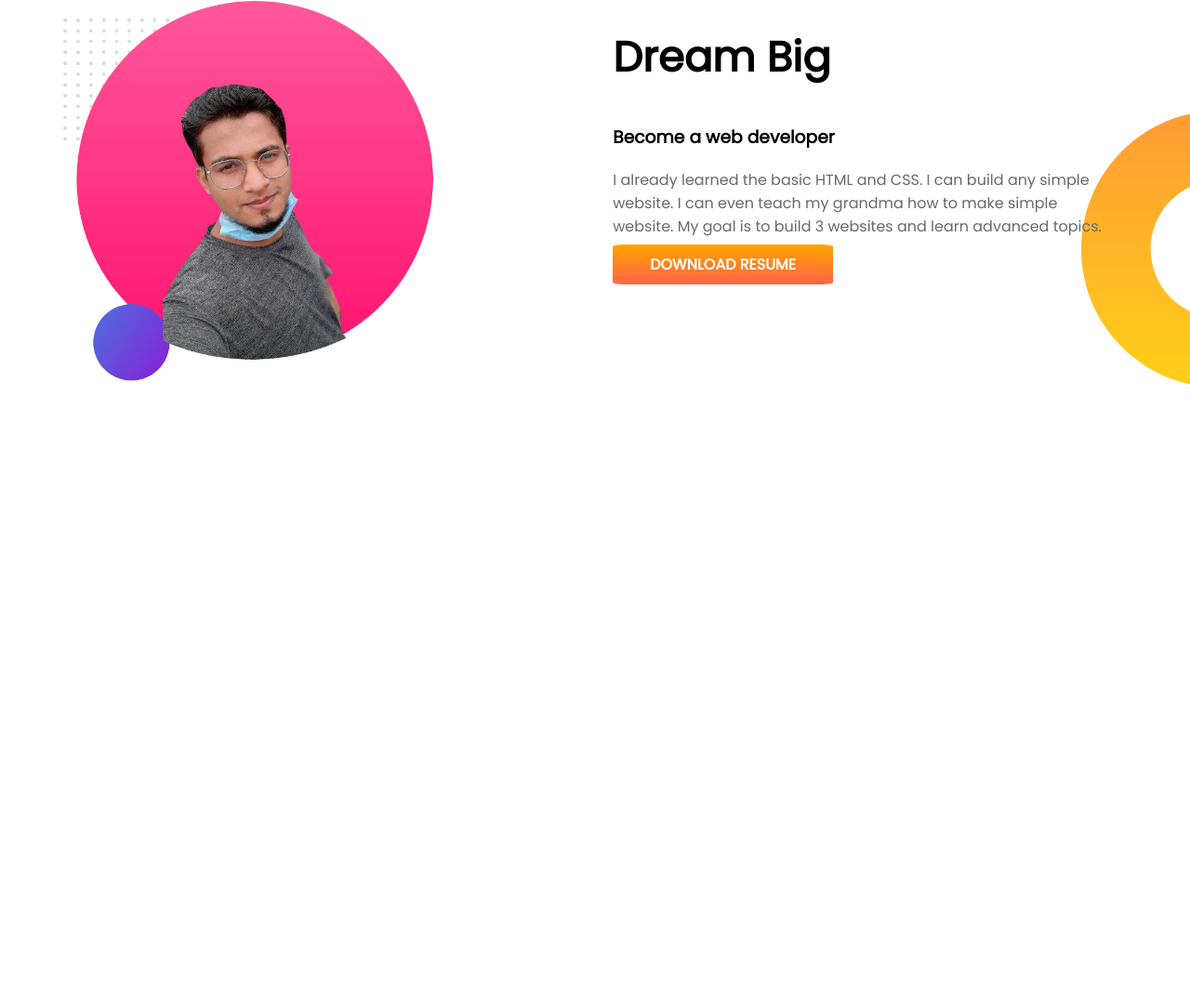
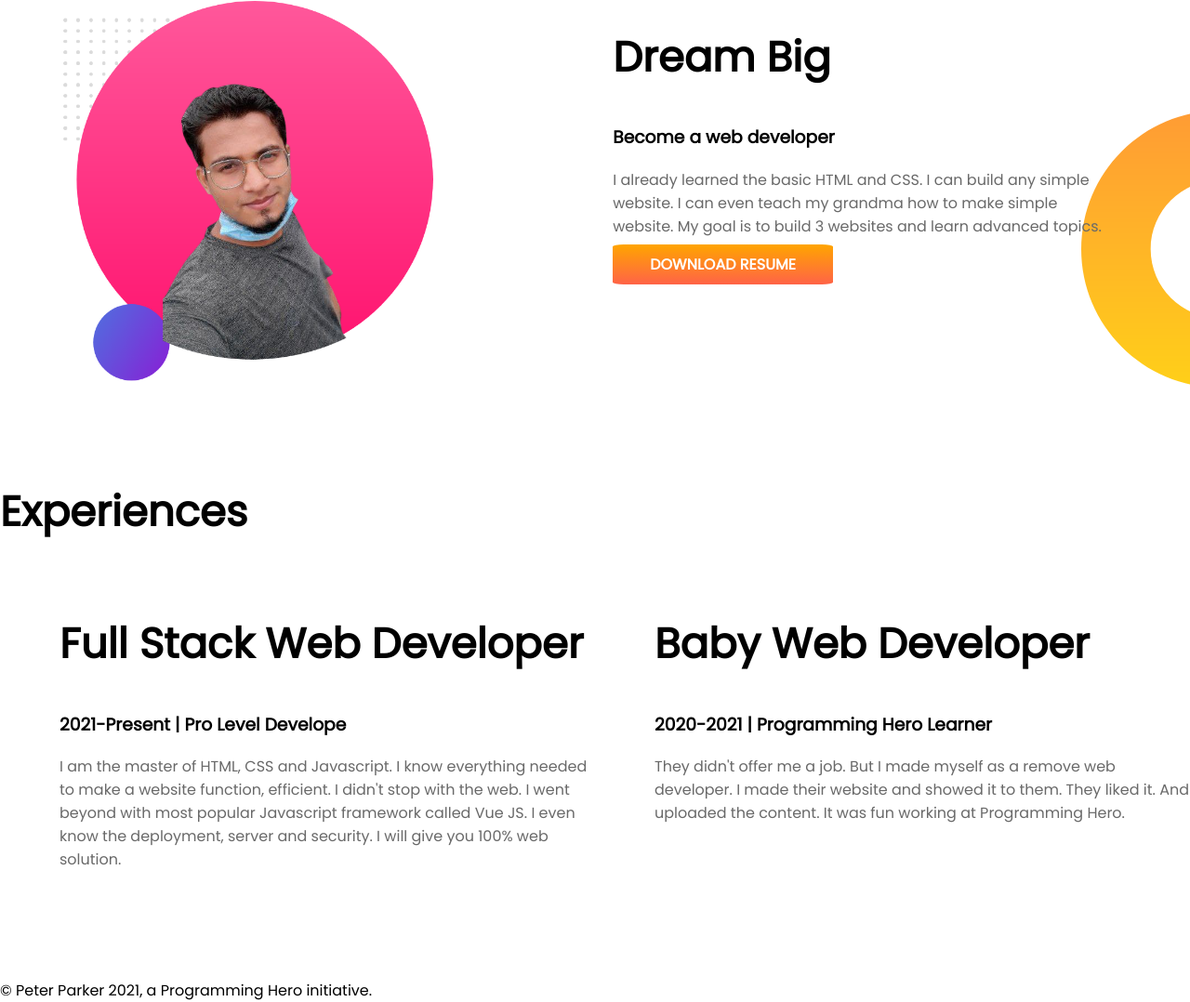
Before and after one commit to mustafizhstu/developer-portfolio, a plain HTML site: page index.html in a window 1280 px wide. Shown: the part 639-1717 px from the top of the page at 93% size. Before the commit the page ends 1156 px from the top, so only its background shows below. Drawn offline with Linux system fonts and the light colour scheme.

Commit message:
experience added

```diff
--- a/index.html
+++ b/index.html
@@ -5,14 +5,14 @@
     <meta http-equiv="X-UA-Compatible" content="IE=edge" />
     <meta name="viewport" content="width=device-width, initial-scale=1.0" />
     <title>Mustafiz's Portfolio</title>
-    <link rel="shortcut icon" href="images/favicon.png" type="image/x-icon">
+    <link rel="shortcut icon" href="images/favicon.png" type="image/x-icon" />
     <link rel="preconnect" href="https://fonts.googleapis.com" />
     <link rel="preconnect" href="https://fonts.gstatic.com" crossorigin />
     <link href="https://fonts.googleapis.com/css2?family=Poppins&display=swap" rel="stylesheet" />
     <link rel="stylesheet" href="style.css" />
   </head>
   <body>
-    <section class="top-banner">
+    <section class="top-banner flexible-container">
       <div class="half-width">
         <h1>Welcome To</h1>
         <h1><span class="orange-color">Mostafijur Rahman</span> World!</h1>
@@ -23,7 +23,11 @@
           distinctio aspernatur nemo error nesciunt cumque libero sapiente voluptatum. Minus sed
           culpa velit nemo quo?
         </p>
-        <a class="link-button" href="https://www.linkedin.com/in/md-mostafijur-rahman-735276190/" target="_blank" rel="noopener noreferrer"
+        <a
+          class="link-button"
+          href="https://www.linkedin.com/in/md-mostafijur-rahman-735276190/"
+          target="_blank"
+          rel="noopener noreferrer"
           >HIRE ME</a
         >
       </div>
@@ -31,17 +35,49 @@
         <img src="images/me.png" alt="this is me" />
       </div>
     </section>
-    <section class="dream-big">
+    <section class="dream-big flexible-container">
+      <div class="half-width">
+        <img src="images/me2.png" alt="" />
+      </div>
+      <div class="half-width second">
+        <h1>Dream Big</h1>
+        <h3>Become a web developer</h3>
+        <p>
+          I already learned the basic HTML and CSS. I can build any simple website. I can even teach
+          my grandma how to make simple website. My goal is to build 3 websites and learn advanced
+          topics.
+        </p>
+        <a class="link-button" href="#" target="_blank" rel="noopener noreferrer"
+          >DOWNLOAD RESUME</a
+        >
+      </div>
+    </section>
+    <section class="experience-area">
+      <h1>Experiences</h1>
+      <div class="flexible-container">
         <div class="half-width">
-            <img src="images/me2.png" alt="">
+          <h1>Full Stack Web Developer</h1>
+          <h3>2021-Present | Pro Level Develope</h3>
+          <p>
+            I am the master of HTML, CSS and Javascript. I know everything needed to make a website
+            function, efficient. I didn't stop with the web. I went beyond with most popular
+            Javascript framework called Vue JS. I even know the deployment, server and security. I
+            will give you 100% web solution.
+          </p>
         </div>
-        <div class="half-width second">
-            <h1 >Dream Big</h1>
-            <h3>Become a web developer</h3>
-            <p>I already learned the basic HTML and CSS. I can build any simple website. I can even teach my grandma how to make simple website. My goal is to build 3 websites and learn advanced topics.</p>
-            <a class="link-button" href="#" target="_blank" rel="noopener noreferrer">DOWNLOAD RESUME</a>
-
+        <div class="half-width">
+          <h1>Baby Web Developer</h1>
+          <h3>2020-2021 | Programming Hero Learner</h3>
+          <p>
+            They didn't offer me a job. But I made myself as a remove web developer. I made their
+            website and showed it to them. They liked it. And uploaded the content. It was fun
+            working at Programming Hero.
+          </p>
         </div>
+      </div>
     </section>
+    <footer>
+      <div>© Peter Parker 2021, a Programming Hero initiative.</div>
+    </footer>
   </body>
 </html>
--- a/style.css
+++ b/style.css
@@ -13,7 +13,7 @@ h1{
 .orange-color{
     color: orange;
 }
-section{
+.flexible-container{
     display: flex;
     margin-bottom: 100px;
 
```
